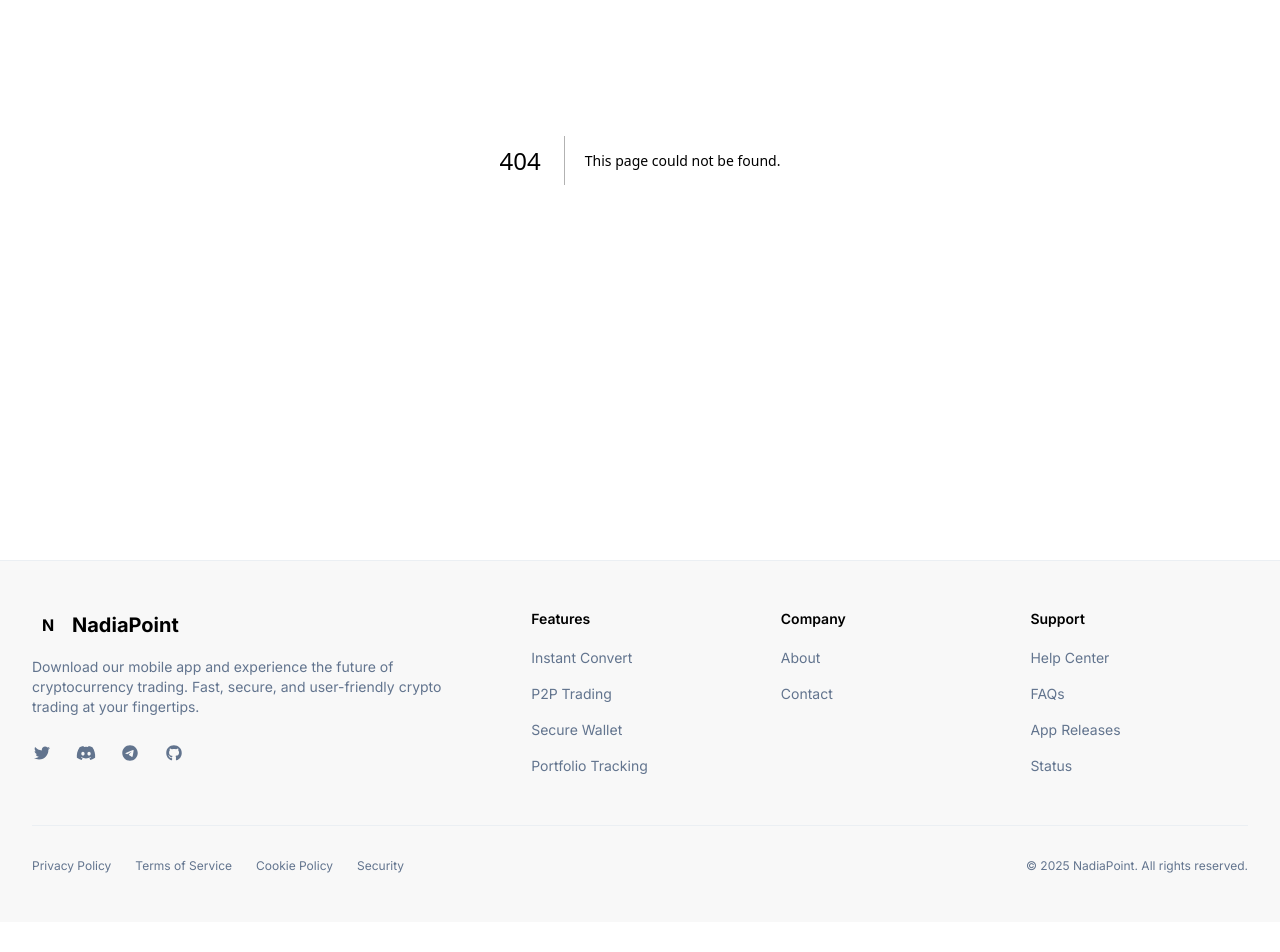
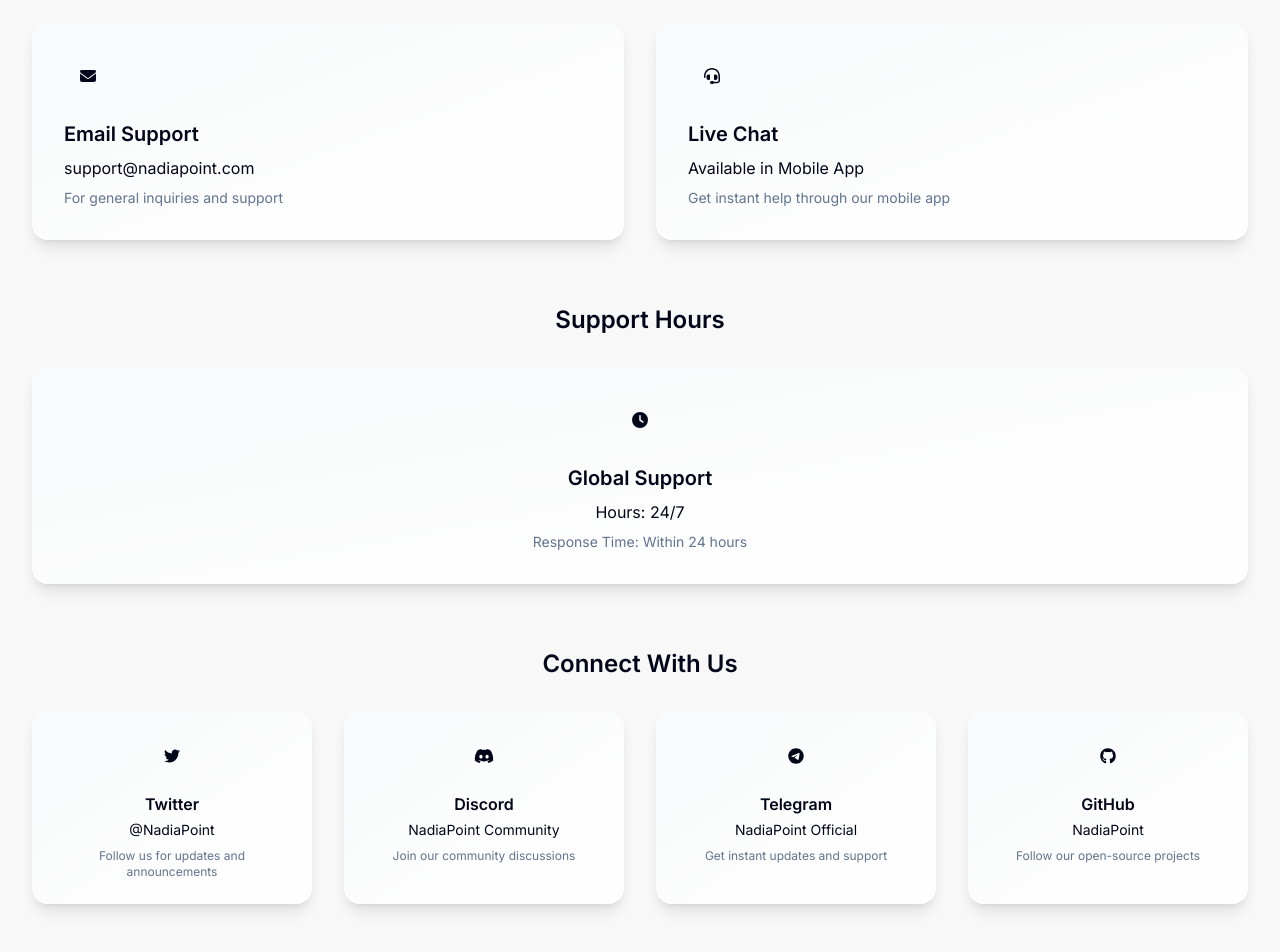
Before and after one commit to tekiplanet/nadiapoint-beta101, a Next.js app in the folder nadiapoint-website/: page /contact in a window 1280 px wide. Before the commit this address had no page. Shown: the part 240-1192 px from the top of the page. Before the commit the page ends 1162 px from the top, so only its background shows below. Built offline with nearby package versions, Linux system fonts and the light colour scheme.

Commit message:
Nadiapoint working on website

```diff
--- /dev/null
+++ b/nadiapoint-website/src/app/contact/page.tsx
@@ -0,0 +1,10 @@
+import { ContactInfo } from "@/components/contact/contact-info"
+
+export const metadata = {
+  title: "Contact Us | NadiaPoint Exchange",
+  description: "Get in touch with NadiaPoint Exchange. We're here to help with your questions and provide support.",
+}
+
+export default function ContactPage() {
+  return <ContactInfo />
+}
--- a/nadiapoint-website/src/components/about/cta.tsx
+++ b/nadiapoint-website/src/components/about/cta.tsx
@@ -29,7 +29,7 @@ export function AboutCTA() {
 
           <div className="flex flex-col items-center justify-center gap-4 sm:flex-row">
             <motion.a
-              href="/download"
+              href="/release"
               whileHover={{ scale: 1.02 }}
               whileTap={{ scale: 0.98 }}
               className="inline-flex w-full items-center justify-center rounded-lg bg-gradient-to-r from-orange-500 to-amber-500 px-6 py-3 text-sm font-medium text-white shadow-lg transition-all duration-300 hover:shadow-xl sm:w-auto"
--- /dev/null
+++ b/nadiapoint-website/src/components/contact/contact-info.tsx
@@ -0,0 +1,167 @@
+"use client"
+
+import { FontAwesomeIcon } from "@fortawesome/react-fontawesome"
+import {
+  faEnvelope,
+  faHeadset,
+  faClock,
+} from "@fortawesome/free-solid-svg-icons"
+import {
+  faTwitter,
+  faDiscord,
+  faTelegram,
+  faGithub,
+} from "@fortawesome/free-brands-svg-icons"
+
+const contactMethods = [
+  {
+    name: "Email Support",
+    value: "support@nadiapoint.com",
+    description: "For general inquiries and support",
+    icon: faEnvelope,
+    link: "mailto:support@nadiapoint.com",
+  },
+  {
+    name: "Live Chat",
+    value: "Available in Mobile App",
+    description: "Get instant help through our mobile app",
+    icon: faHeadset,
+    link: "/release",
+  },
+]
+
+const supportHours = [
+  {
+    region: "Global Support",
+    hours: "24/7",
+    response: "Within 24 hours",
+    icon: faClock,
+  },
+]
+
+const socialLinks = [
+  {
+    name: "Twitter",
+    value: "@NadiaPoint",
+    icon: faTwitter,
+    link: "https://twitter.com",
+    description: "Follow us for updates and announcements",
+  },
+  {
+    name: "Discord",
+    value: "NadiaPoint Community",
+    icon: faDiscord,
+    link: "https://discord.gg",
+    description: "Join our community discussions",
+  },
+  {
+    name: "Telegram",
+    value: "NadiaPoint Official",
+    icon: faTelegram,
+    link: "https://t.me",
+    description: "Get instant updates and support",
+  },
+  {
+    name: "GitHub",
+    value: "NadiaPoint",
+    icon: faGithub,
+    link: "https://github.com",
+    description: "Follow our open-source projects",
+  },
+]
+
+export function ContactInfo() {
+  return (
+    <div className="mx-auto max-w-7xl px-4 py-24 sm:px-6 lg:px-8">
+      {/* Header */}
+      <div className="text-center">
+        <h1 className="text-4xl font-bold tracking-tight sm:text-5xl">
+          Get in Touch
+        </h1>
+        <p className="mt-6 text-lg leading-8 text-muted-foreground">
+          We're here to help! Choose your preferred way to connect with us.
+        </p>
+      </div>
+
+      {/* Contact Methods Grid */}
+      <div className="mt-16 grid gap-8 md:grid-cols-2">
+        {contactMethods.map((method) => (
+          <a
+            key={method.name}
+            href={method.link}
+            className="group relative overflow-hidden rounded-2xl bg-gradient-to-br from-gray-50/90 to-white/90 p-8 shadow-lg transition-all duration-300 hover:shadow-xl dark:from-gray-900/90 dark:to-gray-800/90"
+          >
+            <div className="mb-6 inline-flex rounded-xl bg-highlight-primary/10 p-3">
+              <FontAwesomeIcon
+                icon={method.icon}
+                className="h-6 w-6 text-highlight-primary"
+              />
+            </div>
+            <h3 className="mb-2 text-xl font-semibold">{method.name}</h3>
+            <p className="mb-2 text-highlight-primary">{method.value}</p>
+            <p className="text-sm text-muted-foreground">{method.description}</p>
+          </a>
+        ))}
+      </div>
+
+      {/* Support Hours */}
+      <div className="mt-16">
+        <h2 className="mb-8 text-center text-2xl font-semibold">
+          Support Hours
+        </h2>
+        <div className="grid gap-8 md:grid-cols-1">
+          {supportHours.map((hours) => (
+            <div
+              key={hours.region}
+              className="rounded-2xl bg-gradient-to-br from-gray-50/90 to-white/90 p-8 text-center shadow-lg dark:from-gray-900/90 dark:to-gray-800/90"
+            >
+              <div className="mx-auto mb-6 inline-flex rounded-xl bg-highlight-primary/10 p-3">
+                <FontAwesomeIcon
+                  icon={hours.icon}
+                  className="h-6 w-6 text-highlight-primary"
+                />
+              </div>
+              <h3 className="mb-2 text-xl font-semibold">{hours.region}</h3>
+              <p className="mb-2 text-highlight-primary">Hours: {hours.hours}</p>
+              <p className="text-sm text-muted-foreground">
+                Response Time: {hours.response}
+              </p>
+            </div>
+          ))}
+        </div>
+      </div>
+
+      {/* Social Links */}
+      <div className="mt-16">
+        <h2 className="mb-8 text-center text-2xl font-semibold">
+          Connect With Us
+        </h2>
+        <div className="grid gap-8 sm:grid-cols-2 lg:grid-cols-4">
+          {socialLinks.map((social) => (
+            <a
+              key={social.name}
+              href={social.link}
+              target="_blank"
+              rel="noopener noreferrer"
+              className="group rounded-2xl bg-gradient-to-br from-gray-50/90 to-white/90 p-6 text-center shadow-lg transition-all duration-300 hover:shadow-xl dark:from-gray-900/90 dark:to-gray-800/90"
+            >
+              <div className="mx-auto mb-4 inline-flex rounded-xl bg-highlight-primary/10 p-3">
+                <FontAwesomeIcon
+                  icon={social.icon}
+                  className="h-6 w-6 text-highlight-primary"
+                />
+              </div>
+              <h3 className="mb-1 font-semibold">{social.name}</h3>
+              <p className="mb-2 text-sm text-highlight-primary">
+                {social.value}
+              </p>
+              <p className="text-xs text-muted-foreground">
+                {social.description}
+              </p>
+            </a>
+          ))}
+        </div>
+      </div>
+    </div>
+  )
+}
--- a/nadiapoint-website/src/components/features/cta.tsx
+++ b/nadiapoint-website/src/components/features/cta.tsx
@@ -110,7 +110,7 @@ export function FeaturesCTA() {
             />
           </Link>
           <Link
-            href="/download"
+            href="/release"
             className="inline-flex w-full items-center justify-center gap-2 rounded-xl bg-white px-8 py-4 text-lg font-semibold text-gray-900 shadow-lg transition-all duration-300 hover:bg-gray-50 hover:shadow-xl dark:bg-gray-800 dark:text-white dark:hover:bg-gray-700"
           >
             Download App
--- a/nadiapoint-website/src/components/features/experience.tsx
+++ b/nadiapoint-website/src/components/features/experience.tsx
@@ -82,7 +82,7 @@ const interfaceHighlights = [
 
 export function UserExperience() {
   return (
-    <section className="relative overflow-hidden bg-background py-24 sm:py-32">
+    <section id="portfolio" className="relative overflow-hidden bg-background py-24 sm:py-32">
       {/* Background elements */}
       <div className="absolute inset-0">
         <div className="absolute inset-y-0 left-0 w-1/2 bg-gradient-to-r from-highlight-primary/10 to-transparent blur-3xl" />
--- a/nadiapoint-website/src/components/features/p2p.tsx
+++ b/nadiapoint-website/src/components/features/p2p.tsx
@@ -86,7 +86,7 @@ const tradingSteps = [
 
 export function P2PFeatures() {
   return (
-    <section className="relative overflow-hidden bg-background py-24 sm:py-32">
+    <section id="p2p" className="relative overflow-hidden bg-background py-24 sm:py-32">
       {/* Background elements */}
       <div className="absolute inset-0">
         <div className="absolute inset-y-0 left-0 w-1/2 bg-gradient-to-r from-highlight-primary/10 to-transparent blur-3xl" />
--- a/nadiapoint-website/src/components/features/security.tsx
+++ b/nadiapoint-website/src/components/features/security.tsx
@@ -58,7 +58,7 @@ const securityFeatures = [
 
 export function SecurityFeatures() {
   return (
-    <section className="relative overflow-hidden bg-background py-24 sm:py-32">
+    <section id="wallet" className="relative overflow-hidden bg-background py-24 sm:py-32">
       {/* Background elements */}
       <div className="absolute inset-0">
         <div className="absolute inset-y-0 left-0 w-1/2 bg-gradient-to-r from-highlight-primary/10 to-transparent blur-3xl" />
--- a/nadiapoint-website/src/components/features/trading.tsx
+++ b/nadiapoint-website/src/components/features/trading.tsx
@@ -59,7 +59,7 @@ const tradingFeatures = [
 
 export function TradingFeatures() {
   return (
-    <section className="relative overflow-hidden bg-background py-24 sm:py-32">
+    <section id="convert" className="relative overflow-hidden bg-background py-24 sm:py-32">
       {/* Background elements */}
       <div className="absolute inset-0">
         <div className="absolute inset-y-0 left-0 w-1/2 bg-gradient-to-r from-highlight-primary/10 to-transparent blur-3xl" />
--- a/nadiapoint-website/src/components/home/hero-section.tsx
+++ b/nadiapoint-website/src/components/home/hero-section.tsx
@@ -42,7 +42,7 @@ export function HeroSection() {
             {/* CTA Buttons */}
             <div className="flex flex-wrap gap-4">
               <Link
-                href="/download"
+                href="/release"
                 className="group relative inline-flex items-center overflow-hidden rounded-full
                   bg-gradient-to-r from-yellow-500 to-yellow-600 dark:from-highlight-primary dark:to-highlight-secondary
                   px-8 py-4 font-medium text-white dark:text-dark-background transition-all hover:scale-105"
--- a/nadiapoint-website/src/components/layout/footer.tsx
+++ b/nadiapoint-website/src/components/layout/footer.tsx
@@ -18,9 +18,8 @@ const navigation = {
   ],
   support: [
     { name: "Help Center", href: "/help" },
-    { name: "FAQs", href: "/faqs" },
-    { name: "App Releases", href: "/releases" },
-    { name: "Status", href: "/status" },
+    { name: "FAQs", href: "/help" },
+    { name: "App Releases", href: "/release" },
   ],
   legal: [
     { name: "Privacy Policy", href: "/privacy" },
--- a/nadiapoint-website/src/components/layout/header.tsx
+++ b/nadiapoint-website/src/components/layout/header.tsx
@@ -95,7 +95,7 @@ export function Header() {
             {/* Download App Button - Desktop */}
             <div className="hidden lg:block">
               <Link
-                href="/download"
+                href="/release"
                 className="rounded-lg bg-highlight-primary px-4 py-2 text-sm font-medium text-dark-background transition-all hover:bg-highlight-primary/90"
               >
                 Download App
@@ -167,7 +167,7 @@ export function Header() {
             ))}
             <div className="pt-4">
               <Link
-                href="/download"
+                href="/release"
                 className="flex items-center justify-center rounded-lg bg-highlight-primary px-4 py-2 text-base font-medium text-dark-background transition-all hover:bg-highlight-primary/90"
                 onClick={() => setIsMobileMenuOpen(false)}
               >
```
